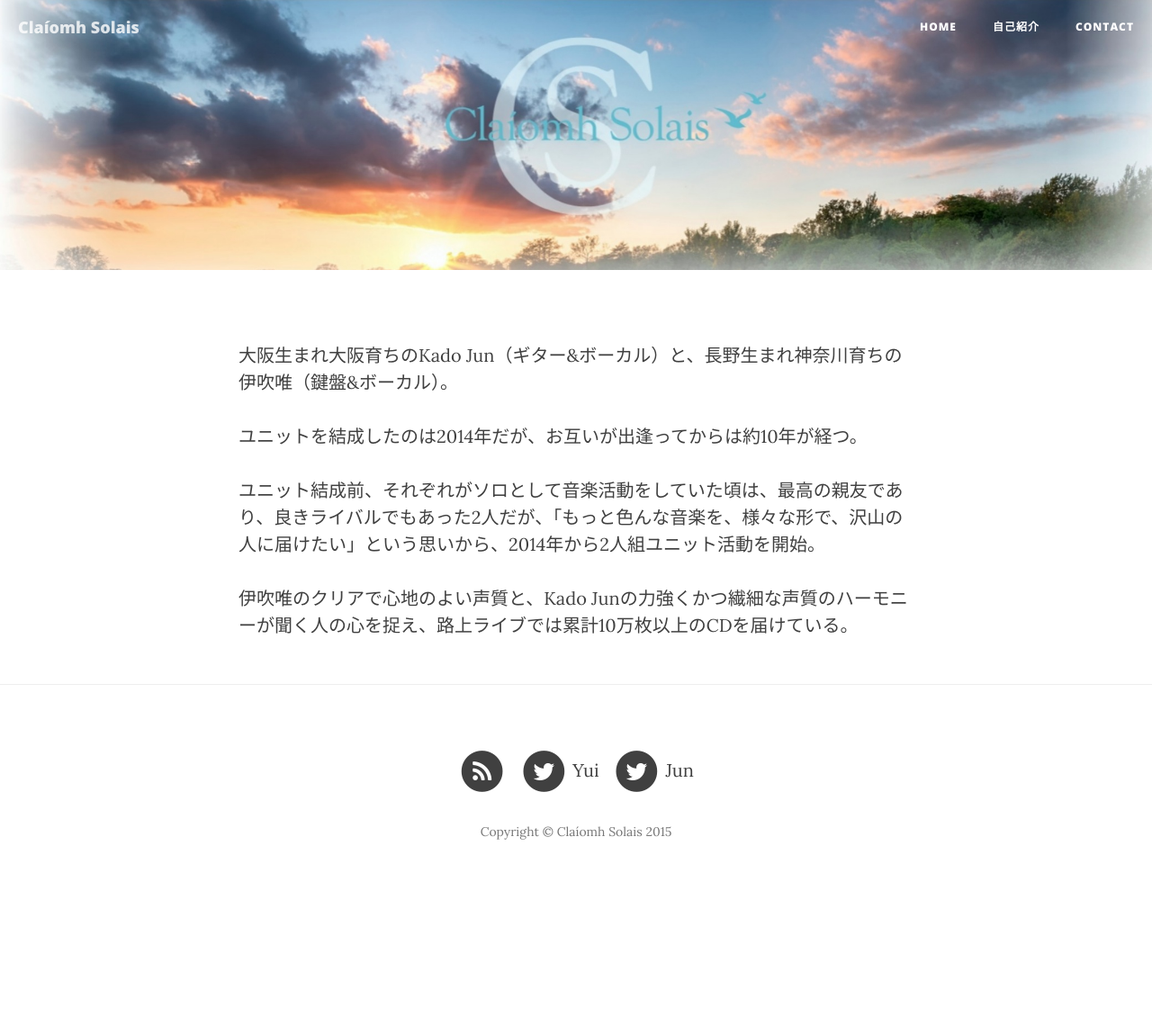
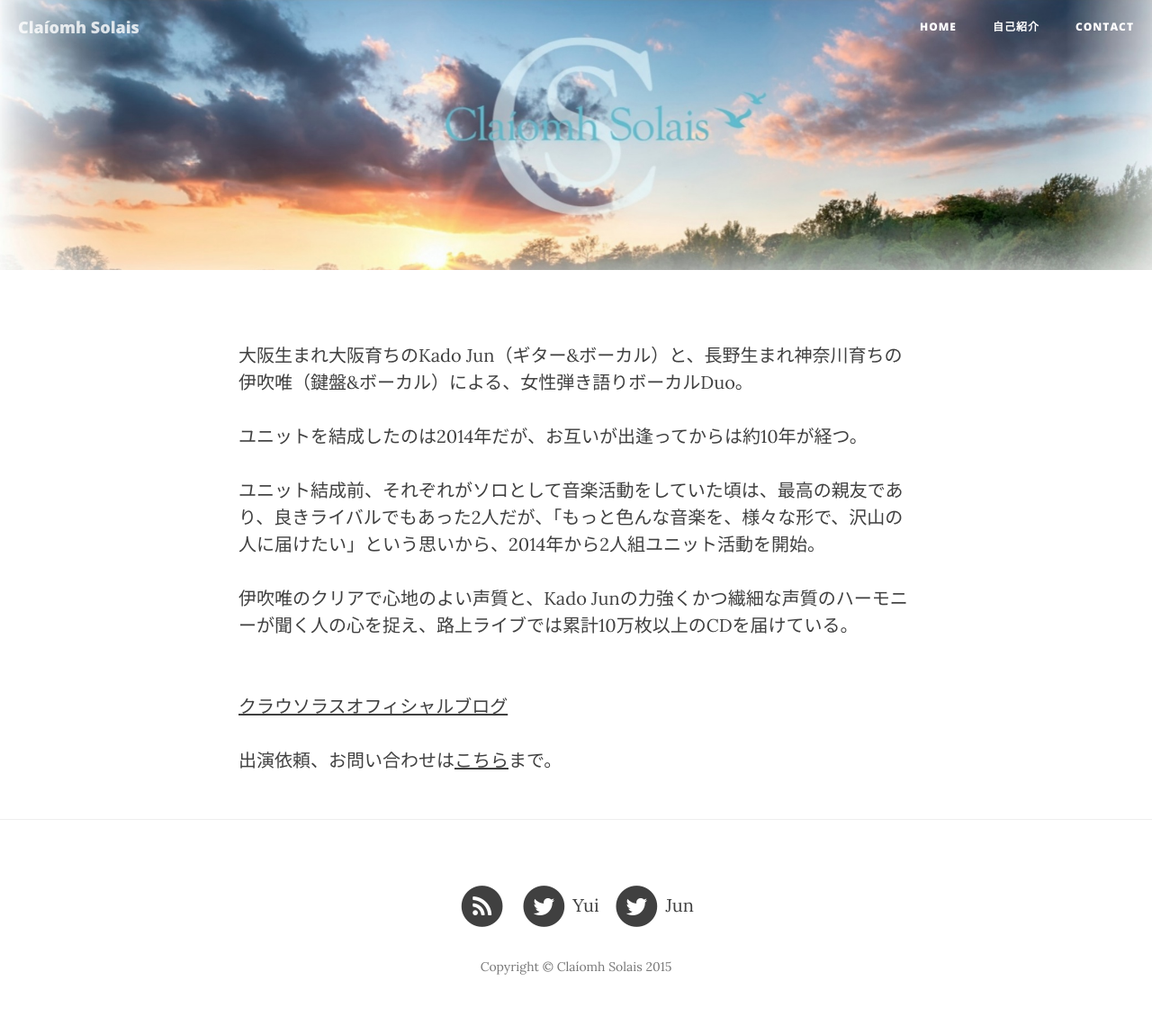
Before and after one commit to AdrienLemaire/claiomhsolais.github.io, a Jekyll site: the page built from about.html, in a window 1280 px wide. Shown: the whole page at 90% size. Built offline with Jekyll 4.4.1, drawn with Linux system fonts in a browser that asks for light colours; nearby versions of some CDN libraries; before the commit the page ends 1000 px from its top, so only the background shows below that.

Commit message:
プロフィール一部変更とブログとメール追加

```diff
--- a/about.html
+++ b/about.html
@@ -7,11 +7,17 @@ header-img: "img/about-bg.jpg"
 ---
 
 <p>
-大阪生まれ大阪育ちのKado Jun（ギター&ボーカル）と、長野生まれ神奈川育ちの伊吹唯（鍵盤&ボーカル）。<br />
+大阪生まれ大阪育ちのKado Jun（ギター&ボーカル）と、長野生まれ神奈川育ちの伊吹唯（鍵盤&ボーカル）による、女性弾き語りボーカルDuo。<br />
 <br />
 ユニットを結成したのは2014年だが、お互いが出逢ってからは約10年が経つ。<br />
 <br />
 ユニット結成前、それぞれがソロとして音楽活動をしていた頃は、最高の親友であり、良きライバルでもあった2人だが、「もっと色んな音楽を、様々な形で、沢山の人に届けたい」という思いから、2014年から2人組ユニット活動を開始。<br />
 <br />
 伊吹唯のクリアで心地のよい声質と、Kado Junの力強くかつ繊細な声質のハーモニーが聞く人の心を捉え、路上ライブでは累計10万枚以上のCDを届けている。<br />
+<br />
+<br />
+<a href="http://ameblo.jp/claiomhsolais" target="_blank">クラウソラスオフィシャルブログ</a><br />
+<br />
+出演依頼、お問い合わせは<a href="mailto:{{ site.email }}">こちら</a>まで。
+
 </p>
```
